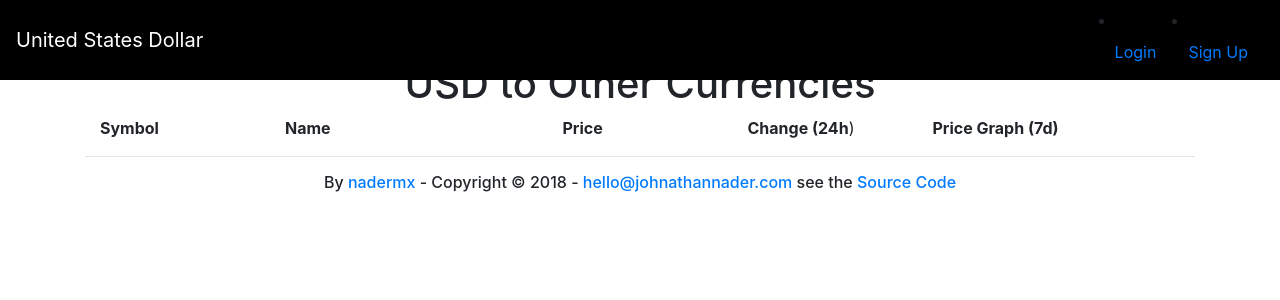
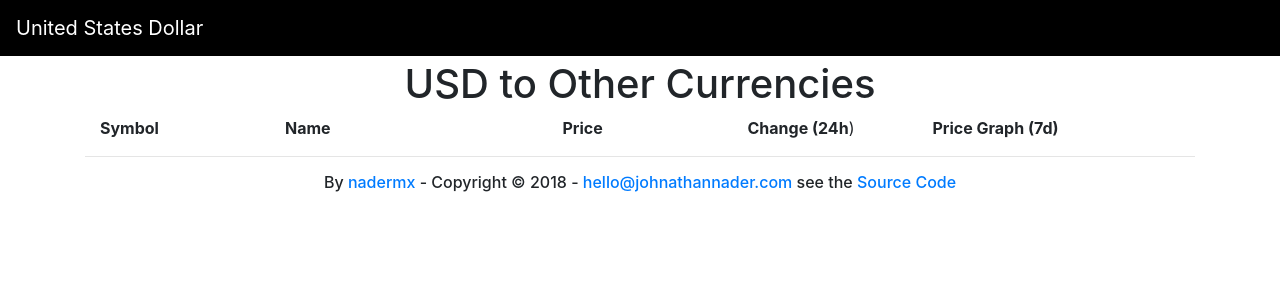
Before and after one commit to nadermx/unitedstatesdollar, a Flask app: template templates/index.html in a window 1280 px wide. Shown: the top 300 px of the page. Run offline with Flask 2, Linux system fonts and the light colour scheme; the template is opened without the code that fills it, so the values that code supplies are empty; some libraries are stand-ins or nearby versions.

Commit message:
Styling, comment out login/sign up since not sure if will hit yet

```diff
--- a/templates/index.html
+++ b/templates/index.html
@@ -17,20 +17,20 @@
 <div class="container">
     <nav class="navbar navbar-expand-md navbar-dark bg-fade fixed-top">
         <a class="navbar-brand" href="/">United States Dollar</a>
-        <button class="navbar-toggler" type="button" data-toggle="collapse" data-target="#navbarsExampleDefault"
-                aria-controls="navbarsExampleDefault" aria-expanded="false" aria-label="Toggle navigation">
-            <span class="navbar-toggler-icon"></span>
-        </button>
-        <div class="collapse navbar-collapse" id="navbarsExampleDefault">
-            <ul class="navbar-nav mr-auto">
-            </ul>
-            <li class="nav-item">
-                <a class="nav-link" href="/login">Login</a>
-            </li>
-            <li class="nav-item">
-                <a class="nav-link" href="/signup">Sign Up</a>
-            </li>
-        </div>
+        <!--<button class="navbar-toggler" type="button" data-toggle="collapse" data-target="#navbarsExampleDefault"-->
+                <!--aria-controls="navbarsExampleDefault" aria-expanded="false" aria-label="Toggle navigation">-->
+            <!--<span class="navbar-toggler-icon"></span>-->
+        <!--</button>-->
+        <!--<div class="collapse navbar-collapse" id="navbarsExampleDefault">-->
+            <!--<ul class="navbar-nav mr-auto">-->
+            <!--</ul>-->
+            <!--<li class="nav-item">-->
+                <!--<a class="nav-link" href="/login">Login</a>-->
+            <!--</li>-->
+            <!--<li class="nav-item">-->
+                <!--<a class="nav-link" href="/signup">Sign Up</a>-->
+            <!--</li>-->
+        <!--</div>-->
     </nav>
 </div>
 <div class="container">
@@ -70,9 +70,9 @@
     <div class="col-xs-12 d-block d-sm-none">
         <div class="row">
             <div class="col-xs-2">
-                <div class="card">
-                    <div class="card-body">{{currency[c]['currencySymbol']}}</div>
-                </div>
+                <!--<div class="card">-->
+                    <!--<div class="card-body">{{currency[c]['currencySymbol']}}</div>-->
+                <!--</div>-->
             </div>
             <div class="col-xs-3">
                 <div class="card">
```
